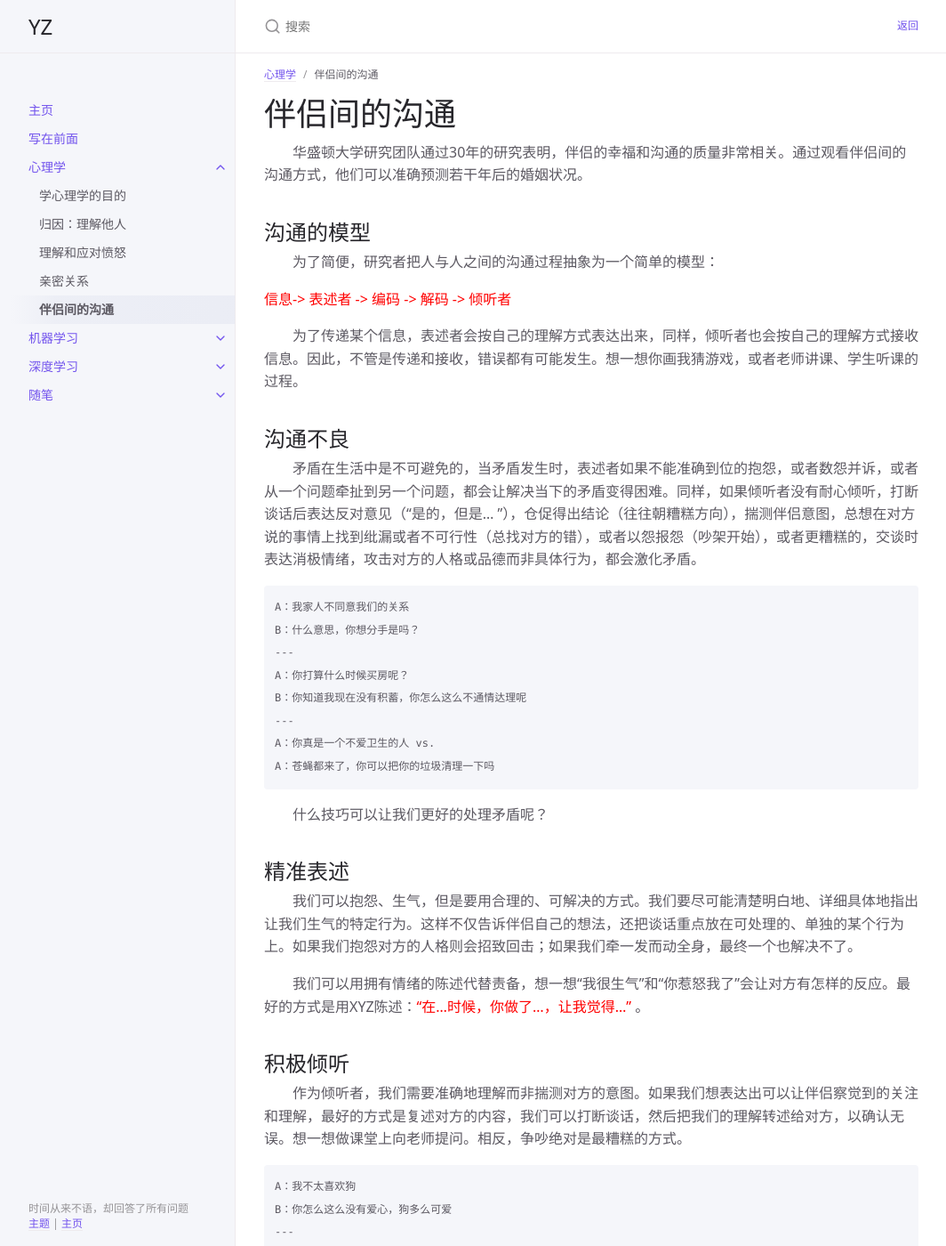
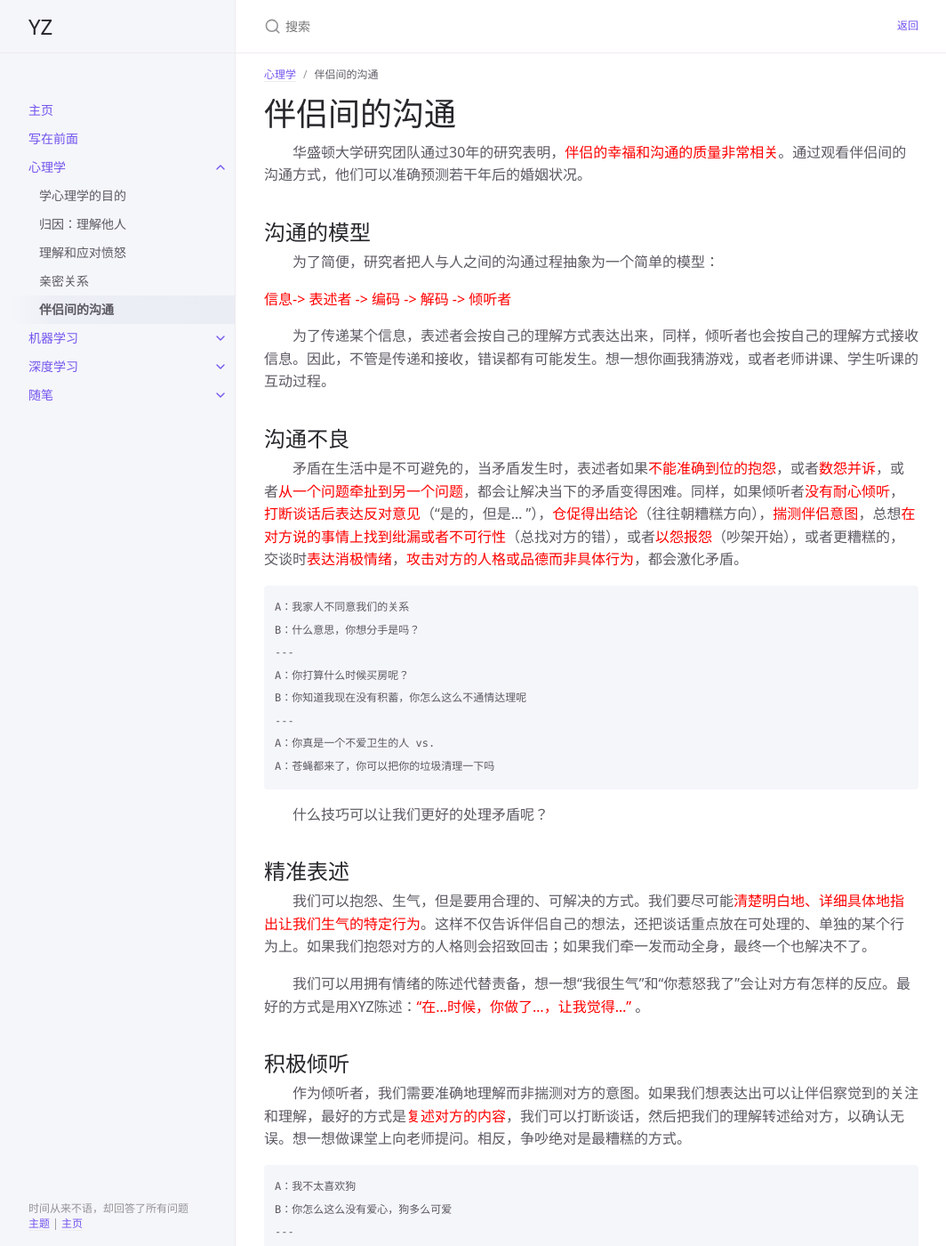
Before and after one commit to yz14/main, a Jekyll site: the page built from docs/psy/5.md, in a window 1280 px wide and 1400 px high. Shown: the whole window at 89% size, without its empty margins (107-1171 px from the left). Built offline with Jekyll 4.4.1, drawn with Linux system fonts in a browser that asks for light colours; some of the changed text lies outside the part shown.

Commit message:
Update 5.md

````diff
--- a/docs/psy/5.md
+++ b/docs/psy/5.md
@@ -7,7 +7,7 @@ nav_order: 5
 
 # 伴侣间的沟通
 
-&emsp;&emsp;华盛顿大学研究团队通过30年的研究表明，伴侣的幸福和沟通的质量非常相关。通过观看伴侣间的沟通方式，他们可以准确预测若干年后的婚姻状况。
+&emsp;&emsp;华盛顿大学研究团队通过30年的研究表明，<font color=red>伴侣的幸福和沟通的质量非常相关</font>。通过观看伴侣间的沟通方式，他们可以准确预测若干年后的婚姻状况。
 
 ## 沟通的模型
 
@@ -15,11 +15,11 @@ nav_order: 5
 
 <font color=red>信息-> 表述者 -> 编码 -> 解码 -> 倾听者</font>
 
-&emsp;&emsp;为了传递某个信息，表述者会按自己的理解方式表达出来，同样，倾听者也会按自己的理解方式接收信息。因此，不管是传递和接收，错误都有可能发生。想一想你画我猜游戏，或者老师讲课、学生听课的过程。
+&emsp;&emsp;为了传递某个信息，表述者会按自己的理解方式表达出来，同样，倾听者也会按自己的理解方式接收信息。因此，不管是传递和接收，错误都有可能发生。想一想你画我猜游戏，或者老师讲课、学生听课的互动过程。
 
 ## 沟通不良
 
-&emsp;&emsp;矛盾在生活中是不可避免的，当矛盾发生时，表述者如果不能准确到位的抱怨，或者数怨并诉，或者从一个问题牵扯到另一个问题，都会让解决当下的矛盾变得困难。同样，如果倾听者没有耐心倾听，打断谈话后表达反对意见（“是的，但是… ”），仓促得出结论（往往朝糟糕方向），揣测伴侣意图，总想在对方说的事情上找到纰漏或者不可行性（总找对方的错），或者以怨报怨（吵架开始），或者更糟糕的，交谈时表达消极情绪，攻击对方的人格或品德而非具体行为，都会激化矛盾。
+&emsp;&emsp;矛盾在生活中是不可避免的，当矛盾发生时，表述者如果<font color=red>不能准确到位的抱怨</font>，或者<font color=red>数怨并诉</font>，或者<font color=red>从一个问题牵扯到另一个问题</font>，都会让解决当下的矛盾变得困难。同样，如果倾听者<font color=red>没有耐心倾听</font>，<font color=red>打断谈话后表达反对意见</font>（“是的，但是… ”），<font color=red>仓促得出结论</font>（往往朝糟糕方向），<font color=red>揣测伴侣意图</font>，总想<font color=red>在对方说的事情上找到纰漏或者不可行性</font>（总找对方的错），或者<font color=red>以怨报怨</font>（吵架开始），或者更糟糕的，交谈时<font color=red>表达消极情绪</font>，<font color=red>攻击对方的人格或品德而非具体行为</font>，都会激化矛盾。
 
 ```
 A：我家人不同意我们的关系
@@ -36,12 +36,12 @@ A：苍蝇都来了，你可以把你的垃圾清理一下吗
 
 ## 精准表述
 
-&emsp;&emsp;我们可以抱怨、生气，但是要用合理的、可解决的方式。我们要尽可能清楚明白地、详细具体地指出让我们生气的特定行为。这样不仅告诉伴侣自己的想法，还把谈话重点放在可处理的、单独的某个行为上。如果我们抱怨对方的人格则会招致回击；如果我们牵一发而动全身，最终一个也解决不了。
+&emsp;&emsp;我们可以抱怨、生气，但是要用合理的、可解决的方式。我们要尽可能<font color=red>清楚明白地、详细具体地指出让我们生气的特定行为</font>。这样不仅告诉伴侣自己的想法，还把谈话重点放在可处理的、单独的某个行为上。如果我们抱怨对方的人格则会招致回击；如果我们牵一发而动全身，最终一个也解决不了。
 
 &emsp;&emsp;我们可以用拥有情绪的陈述代替责备，想一想“我很生气”和“你惹怒我了”会让对方有怎样的反应。最好的方式是用XYZ陈述：<font color=red>“在…时候，你做了…，让我觉得…”</font> 。
 
 ## 积极倾听
-&emsp;&emsp;作为倾听者，我们需要准确地理解而非揣测对方的意图。如果我们想表达出可以让伴侣察觉到的关注和理解，最好的方式是复述对方的内容，我们可以打断谈话，然后把我们的理解转述给对方，以确认无误。想一想做课堂上向老师提问。相反，争吵绝对是最糟糕的方式。
+&emsp;&emsp;作为倾听者，我们需要准确地理解而非揣测对方的意图。如果我们想表达出可以让伴侣察觉到的关注和理解，最好的方式是<font color=red>复述对方的内容</font>，我们可以打断谈话，然后把我们的理解转述给对方，以确认无误。想一想做课堂上向老师提问。相反，争吵绝对是最糟糕的方式。
 
 ```
 A：我不太喜欢狗
@@ -53,10 +53,10 @@ B：噢，明白，我不太喜欢猫也是因为小时候被猫抓过
 ```
 
 ## 保持冷静
-&emsp;&emsp;尽管如此，我们仍然不可能完全避免争吵，一旦争吵开始，情绪化会淹没理性，以上技巧都会失效。为了预防和打破争吵的恶性循环，我们一定要恪守一个原则：保持冷静和礼貌。
+&emsp;&emsp;尽管如此，我们仍然不可能完全避免争吵，一旦争吵开始，情绪化会淹没理性，以上技巧都会失效。为了预防和打破争吵的恶性循环，我们一定要恪守一个原则：<font color=red>保持冷静和礼貌</font>。
 
 ## 尊重和关心
-&emsp;&emsp;我们不想失去重要的关系，所以会学习这些技巧。沟通是相互的，我们希望能表达出可以让伴侣理解到的关心和尊重，却往往适得其反，争吵会让伴侣理解为不关心和不尊重，会让伴侣苦恼和憎恨。
+&emsp;&emsp;我们不想失去重要的关系，所以会学习这些技巧。沟通是相互的，<font color=red>我们希望能表达出可以让伴侣理解到的关心和尊重</font>，却往往适得其反，争吵会让伴侣理解为不关心和不尊重，会让伴侣苦恼和憎恨。
 
 ## 积极沟通的建议
 &emsp;&emsp;因为每个人成长的环境不一样，所以对事情的看法不会完全一致，这需要我们带着尊重去倾听，作多种假设，并支持多种观点。当对方摆出问题时，我们不能顺手“抄起”攻击“武器”，因为对方需要的是被理解和关心。我们要多角度地全面看待和评价矛盾，这样能切实地站在对方立场，也能增加彼此的感情和默契。而当我们真正理解了对方，自然而然地，我们便会和解。做一个善解人意的人，即使前期会受到委屈和伤害。
````
